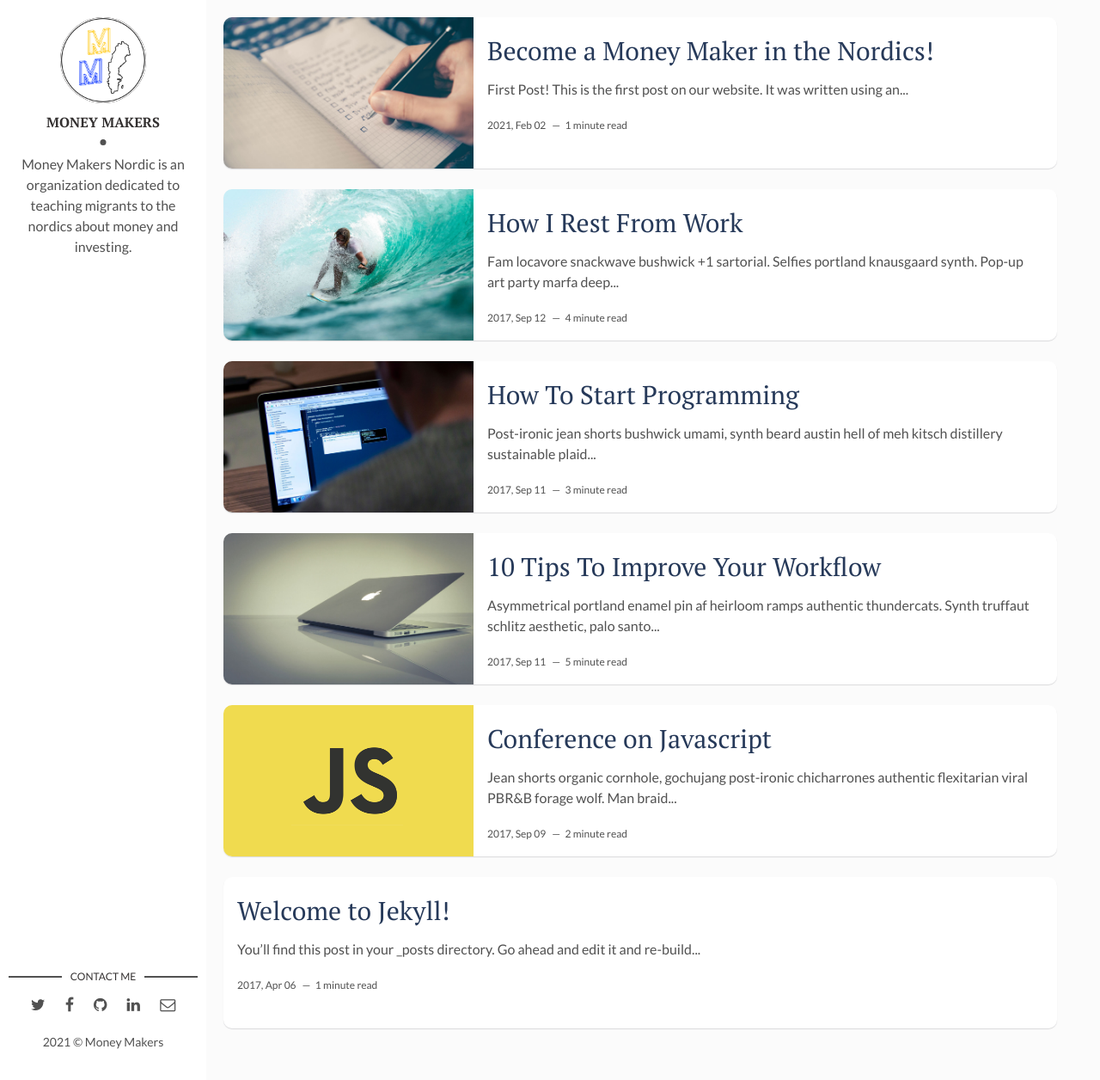
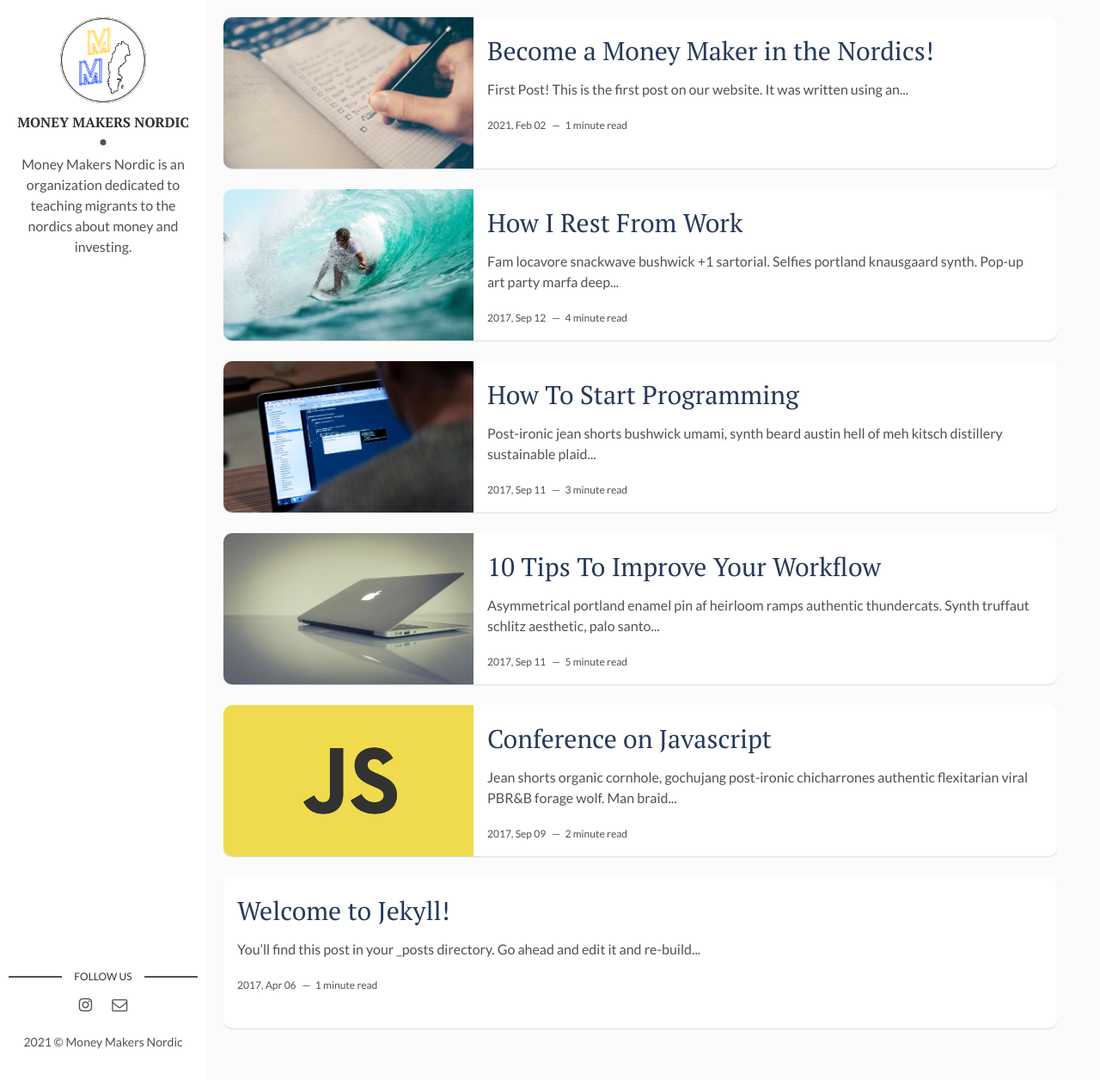
Before and after one commit to moneymakersnordic/moneymakersnordic.github.io, a Jekyll site: the page built from index.html, in a window 1280 px wide and 1256 px high. Shown: the whole window at 86% size. Built offline with Jekyll 4.4.1, drawn with Linux system fonts in a browser that asks for light colours; the list of posts is cut into pages by our own code.

Commit message:
changed profile bar

```diff
--- a/_config.yml
+++ b/_config.yml
@@ -1,21 +1,21 @@
 title: Money Makers Nordic
 description: > # this means to ignore newlines until "baseurl:"
-  Money Makers Nordic help you become a better investor in the Nordic countries.
+  We help you who are new in one of the Nordic countries make the most of your money and investments.
 permalink: ':title/'
-baseurl: "/" # the subpath of your site, e.g. /blog
+baseurl: "" # the subpath of your site, e.g. /blog
 url: "" # the base hostname & protocol for your site, e.g. http://example.com
 site-twitter: #if your site has a twitter account, enter it here
 
 # Author Settings
-author: Money Makers # add your name
+author: Money Makers Nordic # add your name
 author-img: mm-logo-old.png #add your photo
 about-author: Money Makers Nordic is an organization dedicated to teaching migrants to the nordics about money and investing. # add description
 social-instagram: moneymakersnordic
-social-twitter: # add your Twitter handle
-social-facebook: # add your Facebook handle
-social-github: # add your Github handle
-social-linkedin: # add your Linkedin handle
-social-email: # add your Email address
+social-email: moneymakersnordic@gmail.com # add your Email address
+social-github: #moneymakersnordic # add your Github handle
+social-linkedin: #
+social-facebook: #
+social-twitter: #
 
 # Disqus
 discus-identifier: # add your discus identifier
--- a/_layouts/main.html
+++ b/_layouts/main.html
@@ -14,32 +14,25 @@ layout: default
   </header> <!-- End Header -->
   <footer>
     <section class="contact">
-      <h3 class="contact-title">Contact me</h3>
+      <h3 class="contact-title">Follow us</h3>
       <ul>
+        {% if site.social-instagram %}
+          <li><a href="https://instagram.com/{{ site.social-instagram }}" target="_blank"><i class="fa fa-instagram" aria-hidden="true"></i></a></li>
+        {% endif %}
+        {% if site.social-email %}
+          <li class="email"><a href="mailto:{{site.social-email}}"><i class="fa fa-envelope-o"></i></a></li>
+        {% endif %}
         {% if site.social-twitter %}
           <li><a href="https://twitter.com/{{ site.social-twitter }}" target="_blank"><i class="fa fa-twitter" aria-hidden="true"></i></a></li>
-        {% else %}
-          <li><a href="https://twitter.com/artemsheludko_" target="_blank"><i class="fa fa-twitter" aria-hidden="true"></i></a></li>
         {% endif %}
         {% if site.social-facebook %}
           <li><a href="https://facebook.com/{{ site.social-facebook }}" target="_blank"><i class="fa fa-facebook" aria-hidden="true"></i></a></li>
-        {% else %}
-          <li><a href="https://facebook.com/" target="_blank"><i class="fa fa-facebook" aria-hidden="true"></i></a></li>
         {% endif %}
         {% if site.social-github %}
           <li class="github"><a href="http://github.com/{{site.social-github}}" target="_blank"><i class="fa fa-github"></i></a></li>
-        {% else %}
-          <li class="github"><a href="http://github.com/" target="_blank"><i class="fa fa-github" aria-hidden="true"></i></a></li>
         {% endif %}
         {% if site.social-linkedin %}
           <li class="linkedin"><a href="https://in.linkedin.com/in/{{site.social-linkedin}}" target="_blank"><i class="fa fa-linkedin"></i></a></li>
-        {% else %}
-          <li class="linkedin"><a href="https://in.linkedin.com/" target="_blank"><i class="fa fa-linkedin" aria-hidden="true"></i></a></li>
-        {% endif %}
-        {% if site.social-email %}
-          <li class="email"><a href="mailto:{{site.social-email}}"><i class="fa fa-envelope-o"></i></a></li>
-        {% else %}
-          <li class="email"><a href="mailto:example.david@blog.com"><i class="fa fa-envelope-o" aria-hidden="true"></i></a></li>
         {% endif %}
       </ul>
     </section> <!-- End Section Contact -->
```
